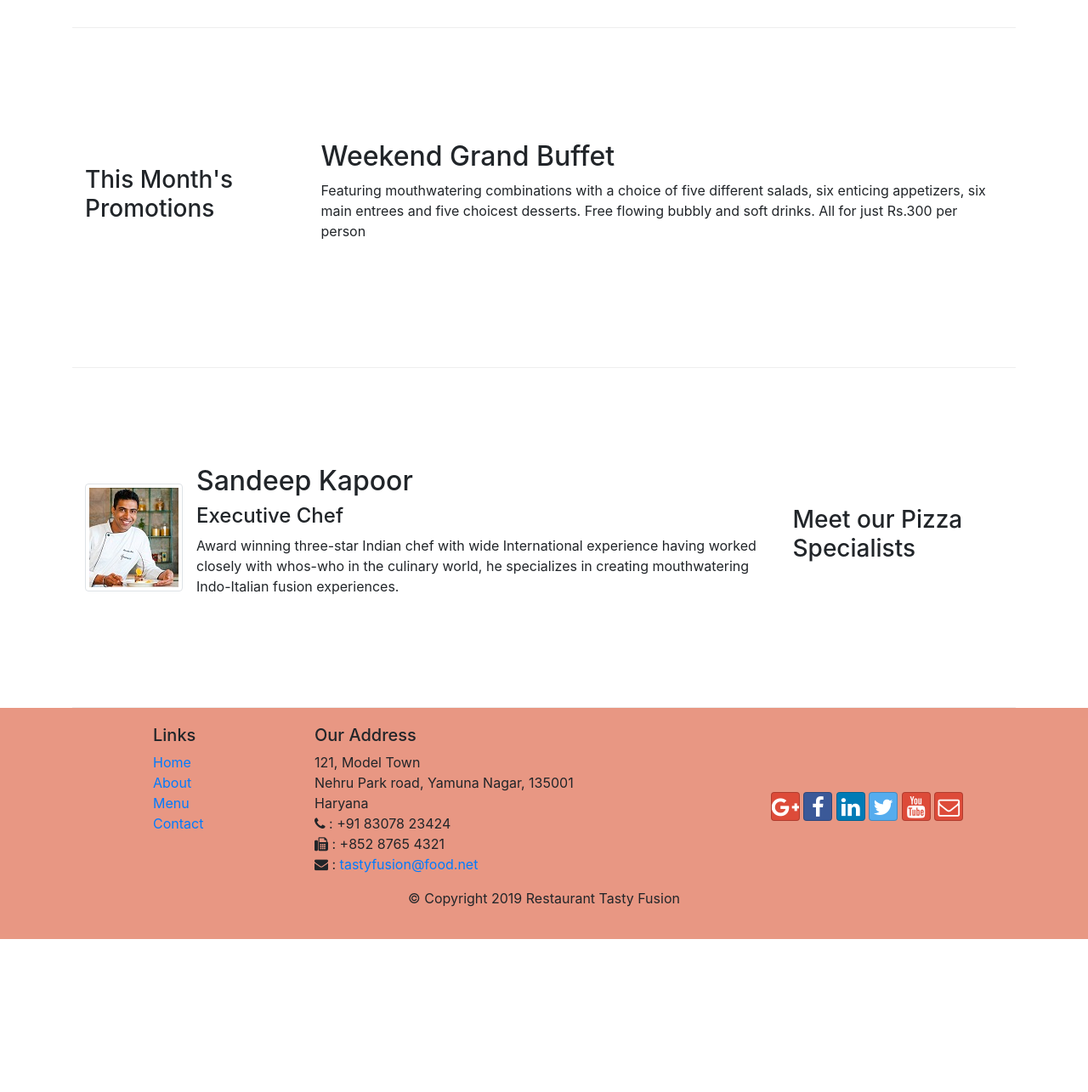
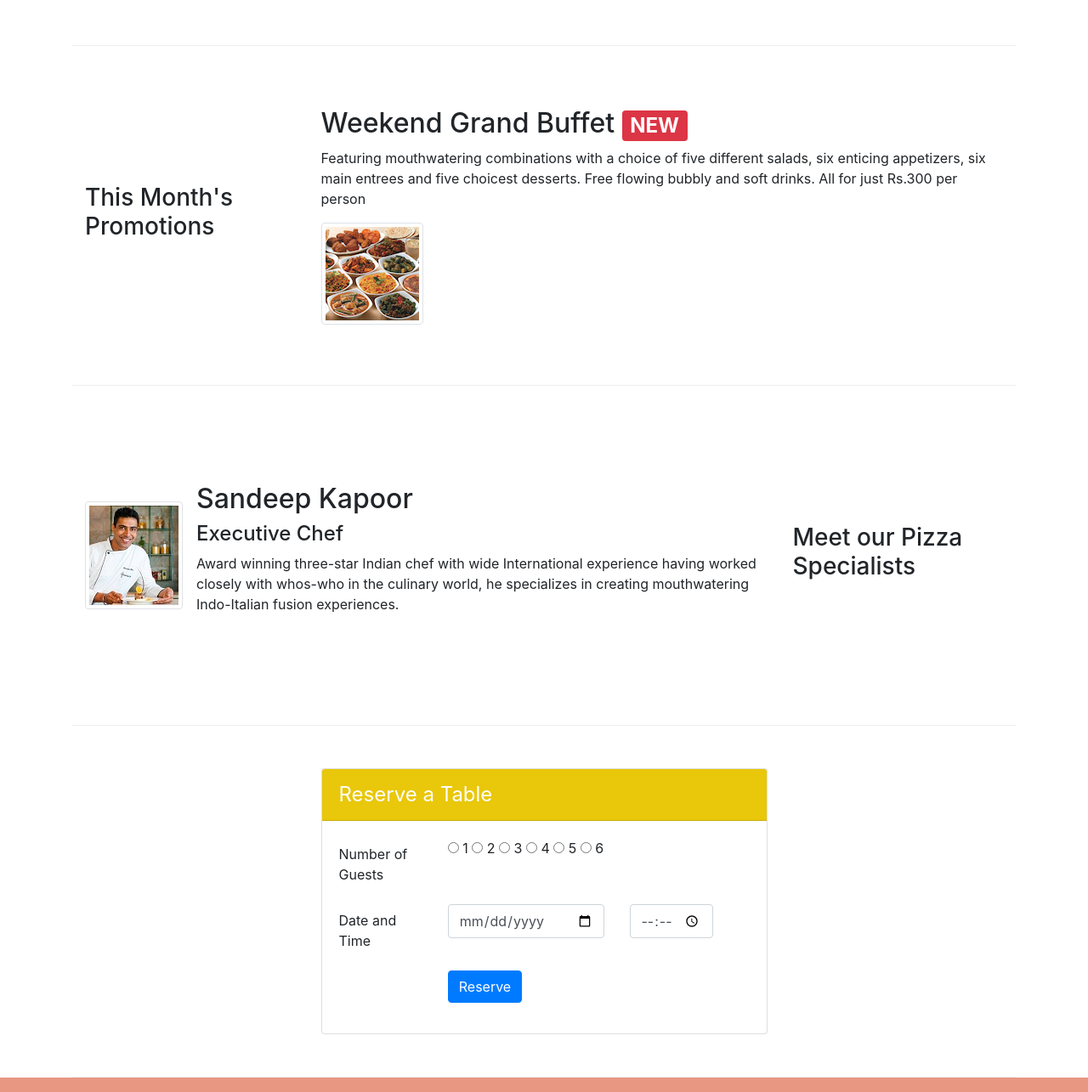
Before and after one commit to VARUN4111/confusion0, a website: page index.html in a window 1280 px wide. Shown: the part 680-1965 px from the top of the page at 85% size. Before the commit the page ends 1785 px from the top, so only its background shows below. Drawn offline with nearby package versions, Linux system fonts and the light colour scheme.

Commit message:
Asiignment 3

```diff
--- a/index.html
+++ b/index.html
@@ -36,18 +36,24 @@
     <header class = "jumbotron">
         <div class = "container">
             <div class = "row row-header">
-                <div class = "col-12 col-sm-7">
+                <div class = "col-12 col-sm-6">
                     <h1>Restaurant Tasty Fusion</h1>
                     <p>We take inspiration from the World's best cuisines, and create a unique fusion experience. Our lipsmacking creations will tickle your culinary senses!</p>
                 </div>
                 <div class="col-12 col-sm align-self-center">
                     <img src = "img/logo.png" class = "image-fluid">
                 </div>
+                <div class = "col-xs-12 col-sm-3 col-sm-push-9 align-self-center">
+                   <a type = "button" href = "#Reserve" class = "btn btn-warning" data-target="#Reserve"> Reserve Table</a>
+                </div>
             </div>
         </div>
     </header>
 
     <div class = "container">
+
+
+
         <div class = "row row-content align-items-center">
             <div class = "col-12 col-sm-4 order-sm-last col-md-3">
                 <h3>Our Lipsmacking Culinary Creations</h3>
@@ -65,20 +71,29 @@
 
 
         <div class = "row row-content align-items-center">
-            <div class = "col-12 col-sm-4 col-md-3">
+            <div class = "col-12 col-sm-4 col-md-3 order-sm-first">
                 <h3>This Month's Promotions</h3>
             </div>
-            <div class = "col col-sm col-md">
-                <h2>Weekend Grand Buffet</h2>
-                    <p class = "d-none d-sm-block">Featuring mouthwatering combinations with a choice of five different salads, six enticing appetizers, six main entrees and five choicest desserts. Free flowing bubbly and soft drinks. All for just Rs.300 per person </p>
-            </div>
+            <div class = "col col-sm order-sm-last">
+
+                           <h2 class = "mt-0">Weekend Grand Buffet <span class = "badge badge-danger">NEW</span></h2>
+
+                           <p class = "d-none d-sm-block">Featuring mouthwatering combinations with a choice of five different salads, six enticing appetizers, six main entrees and five choicest desserts. Free flowing bubbly and soft drinks. All for just Rs.300 per person </p>
+                           <div class = "media">
+
+                            <div class = "media-body">
+
+                           <img class = "d-flex img-thumbnail" src = "img/buffet.png" alt = "buffet">
+                        </div>
+                    </div>
+                </div>
         </div>
 
         <div class = "row row-content align-items-center">
             <div class = "col-12 col-sm-4 order-sm-last col-md-3">
                 <h3>Meet our Pizza Specialists</h3>
             </div>
-            <div class = "col col-sm order-sm-first col-">
+            <div class = "col col-sm order-sm-first">
                 <div class="media">
                     <img class="d-flex mr-3 img-thumbnail align-self-center"
                             src="img/sandeep.jpg" alt="Sandeep Kapoor">
@@ -86,10 +101,73 @@
                         <h2 class="mt-0">Sandeep Kapoor</h2>
                         <h4>Executive Chef</h4>
                     <p class = "d-none d-sm-block">Award winning three-star Indian chef with wide International experience having worked closely with whos-who in the culinary world, he specializes in creating mouthwatering Indo-Italian fusion experiences. </p>
+                   </div>
                 </div>
             </div>
-        </div>
+          </div>
+
+
+          <div class = "row row-content">
+               <div class = "col-12 col-sm-6 offset-3">
+                 <div class = "card" id = "Reserve">
+                    <div class = "card-header text-white" style="background-color: rgb(233, 199, 10);font-size: 1.5rem;">
+                        Reserve a Table
+                    </div>
+                      <div class = "card-body">
+                        <div class = "form">
+                           <div class="form-group row align-self-center">
+                              <label for="no-of-guest" class="col-12 col-md-3 col-form-label">Number of Guests</label>
+
+                                    <div class="col-auto col-md-9">
+                                        <label class="radio-inline">
+                                          <input type="radio" name="inlineRadioOptions" id="inlineRadio1" value="option1"> 1
+                                        </label>
+                                        <label class="radio-inline">
+                                          <input type="radio" name="inlineRadioOptions" id="inlineRadio2" value="option2"> 2
+                                        </label>
+                                        <label class="radio-inline">
+                                          <input type="radio" name="inlineRadioOptions" id="inlineRadio3" value="option3"> 3
+                                        </label>
+                                        <label class="radio-inline">
+                                          <input type="radio" name="inlineRadioOptions" id="inlineRadio4" value="option1"> 4
+                                        </label>
+                                        <label class="radio-inline">
+                                          <input type="radio" name="inlineRadioOptions" id="inlineRadio5" value="option2"> 5
+                                        </label>
+                                        <label class="radio-inline">
+                                          <input type="radio" name="inlineRadioOptions" id="inlineRadio6" value="option3"> 6
+                                        </label>
+                                    </div>
+                                  </div>
+                                    <div class="form-group row ">
+                                        <label class="col-12 col-md-3 col-form-label">Date and Time</label>
+                                        <div class="col-7 col-md-5">
+                                            <input type="date" class="form-control" id="date" name="date" placeholder="Date">
+                                        </div>
+                                        <div class="col-5 col-md-3">
+                                            <input type="time" class="form-control" id="time" name="time" placeholder="Time">
+                                        </div>
+                                    </div>
+
+                                    <div class = "form-group row">
+                                         <div class="col-2 col-sm-5 align-self-center offset-3">
+                                            <button type="submit" class="btn btn-primary">Reserve</button>
+                                         </div>
+                                    </div>
+
+                                </div>
+                            </div>
+
+                    </div>
+                </div>
+           </div>
+
+
     </div>
+
+
+
+
 </div>
 
     <footer class = "footer">
```
